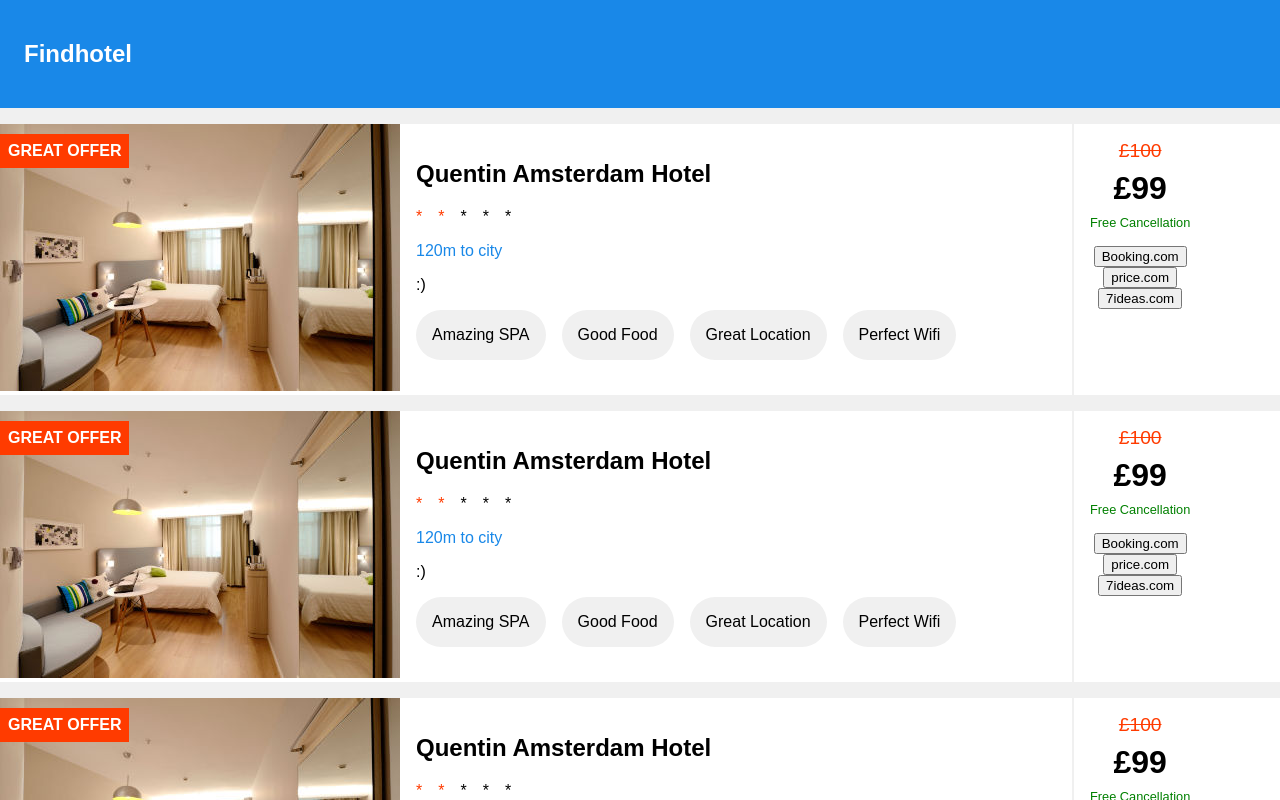
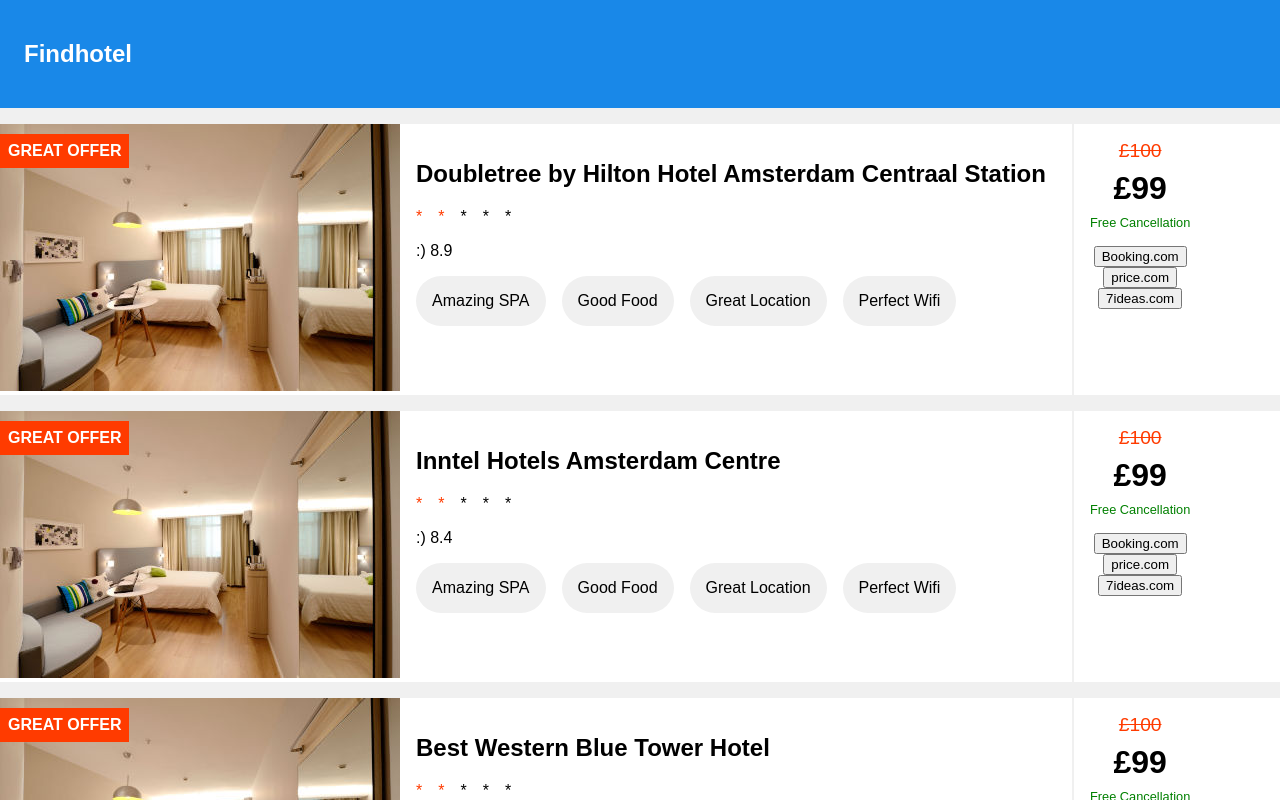
Before and after one commit to fellyph/findhotel, a React (Create React App) app: page / in a window 1280 px wide. Shown: the top 800 px of the page. Built offline with nearby package versions, Linux system fonts and the light colour scheme.

Commit message:
refactoring change element name

```diff
--- a/src/App.css
+++ b/src/App.css
@@ -10,33 +10,33 @@
 .App-intro {
   font-size: large; }
 
-.offer {
+.hotel {
   background: #fff;
   display: flex;
   margin-bottom: 1em; }
-  .offer .description {
+  .hotel .description {
     width: 50%;
     padding: 1em; }
-  .offer .key-words,
-  .offer .stars {
+  .hotel .key-words,
+  .hotel .stars {
     list-style: none;
     padding: 0; }
-    .offer .key-words li,
-    .offer .stars li {
+    .hotel .key-words li,
+    .hotel .stars li {
       display: inline-block;
       margin-right: 1em; }
-  .offer .stars .filled {
+  .hotel .stars .filled {
     color: #FF3B00; }
-  .offer .key-words li {
+  .hotel .key-words li {
     background-color: #F0F0F0;
     padding: 1em;
     border-radius: 2em; }
-  .offer .location {
+  .hotel .location {
     color: #1988E8; }
-  .offer .thumb {
+  .hotel .thumb {
     margin: 0;
     position: relative; }
-    .offer .thumb .title {
+    .hotel .thumb .title {
       background: #FF3B00;
       color: white;
       font-weight: bold;
--- a/src/App.js
+++ b/src/App.js
@@ -1,22 +1,22 @@
 import React, { Component } from 'react';
 import axios from 'axios'
-import OfferList from './components/offer/offerList'
+import HotelList from './components/hotel/hotelList'
 import './App.css';
 
 class App extends Component {
   constructor () {
     super()
     this.state = {
-      offers: [],
+      hotels: [],
     }
   }
 
-  getOffer () {
+  getHotel () {
     axios.get('/data/fe-challenge.json')
       .then((result) => {
         console.log('success',result.data)
         this.setState({
-          offers: result.data
+          hotels: result.data
         })
       })
       .catch((error) => {
@@ -25,7 +25,7 @@ class App extends Component {
   }
 
   componentDidMount () {
-    this.getOffer()
+    this.getHotel()
   }
 
   render () {
@@ -34,7 +34,7 @@ class App extends Component {
         <header className="App-header">
           <h1 className="App-title">Findhotel</h1>
         </header>
-        {!!this.state.offers && <OfferList offers={this.state.offers} />}
+        {!!this.state.hotels && <HotelList hotels={this.state.hotels} />}
       </div>
     );
   }
--- a/src/App.scss
+++ b/src/App.scss
@@ -1,4 +1,4 @@
 @import './sass/vars';
 @import './sass/main';
-@import './sass/offer';
+@import './sass/hotel';
 @import './sass/price';
--- a/src/components/offer/description.js
+++ b/src/components/hotel/description.js
@@ -1,8 +1,9 @@
 import React from 'react'
+import PropTypes from 'prop-types'
 
-const Details = () => (
+const Description = ({name, placeShort, reviewCount, startRating, guestVote}) => (
   <div className="description">
-    <h2>Quentin Amsterdam Hotel</h2>
+    <h2 className="title">{name}</h2>
     <ul className="stars">
       <li className="filled">*</li>
       <li className="filled">*</li>
@@ -10,8 +11,8 @@ const Details = () => (
       <li>*</li>
       <li>*</li>
     </ul>
-    <p className="location">120m to city</p>
-    <p className="refer">:)</p>
+    <p className="location">{placeShort}</p>
+    <p className="refer">:) {guestVote}</p>
     <ul className="key-words">
       <li>Amazing SPA</li>
       <li>Good Food</li>
@@ -21,4 +22,4 @@ const Details = () => (
   </div>
 )
 
-export default Details
+export default Description
--- a/src/components/offer/offer.js
+++ b/src/components/hotel/hotel.js
@@ -4,8 +4,8 @@ import Description from './description'
 import Thumb from '../common/thumb'
 import PropTypes from 'prop-types'
 
-const Offer = ({name, images, placeShort, reviewCount, startRating, guestVote, offers}) => (
-  <div className="offer">
+const Hotel = ({name, images, placeShort, reviewCount, startRating, guestVote, offers}) => (
+  <div className="hotel">
     <Thumb images={images} />
     <Description name={name} placeShort={placeShort} reviewCount={reviewCount} startRating={startRating} guestVote={guestVote} />
     <PriceDetails offers={offers} />
@@ -13,7 +13,7 @@ const Offer = ({name, images, placeShort, reviewCount, startRating, guestVote, o
 )
 
 
-Offer.propTypes = {
+Hotel.propTypes = {
   name: PropTypes.string,
   images: PropTypes.array,
   startRating: PropTypes.number,
@@ -22,4 +22,4 @@ Offer.propTypes = {
   offers: PropTypes.array
 }
 
-export default Offer
+export default Hotel
--- /dev/null
+++ b/src/components/hotel/hotelList.js
@@ -0,0 +1,17 @@
+import React from 'react'
+import PropTypes from 'prop-types'
+import Hotel from './hotel'
+
+const HotelList = ({hotels}) => (
+  <section className="hotel-list">
+    {hotels.map((hotel, index) => (
+      <Hotel key={index} name={hotel.name} guestVote={hotel.guestVote} images={hotel.images} offers={hotel.offers}/>
+    ))}
+  </section>
+)
+
+HotelList.propTypes = {
+  hotels: PropTypes.array
+}
+
+export default HotelList
--- a/src/components/offer/offerList.js
+++ /dev/null
@@ -1,17 +0,0 @@
-import React from 'react'
-import PropTypes from 'prop-types'
-import Offer from './offer'
-
-const OfferList = ({offers}) => (
-  <section className="offers-list">
-    {offers.map((offer, index) => (
-      <Offer key={index}/>
-    ))}
-  </section>
-)
-
-OfferList.propTypes = {
-  offers: PropTypes.array
-}
-
-export default OfferList
--- a/src/sass/_offer.scss
+++ b/src/sass/_hotel.scss
@@ -1,4 +1,4 @@
-.offer {
+.hotel {
   background: #fff;
   display: flex;
   margin-bottom: 1em;
```
Also changed, not shown: src/components/hotel/priceDetails.js (renamed from src/components/offer/priceDetails.js).
